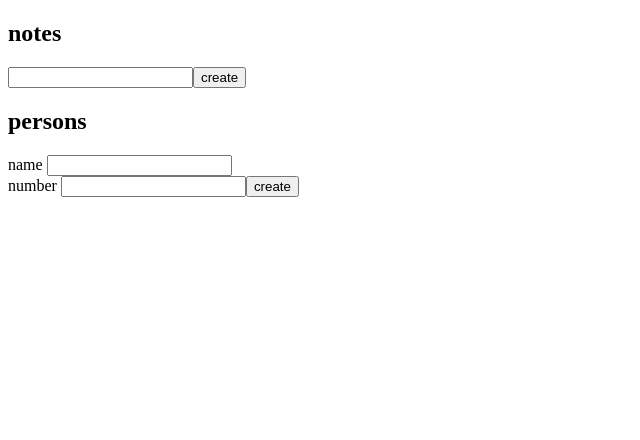
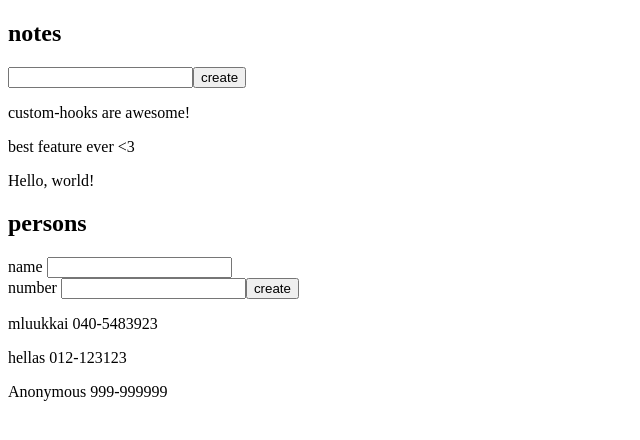
Before and after one commit to hiwersen/full-stack-open-part7, a React (Vite) app: page / in a window 1280 px wide. Shown: the top 440 px of the page, without its empty margins (0-640 px from the left). Built offline with nearby package versions, Linux system fonts and the light colour scheme; data requests are answered from the project's data file.

Commit message:
Implement exercise 7.8

```diff
--- a/db.json
+++ b/db.json
@@ -1,10 +1,33 @@
 {
   "notes": [
-    { "id": 1, "content": "custom-hooks are awesome!" },
-    { "id": 2, "content": "best feature ever <3" }
+    {
+      "id": 1,
+      "content": "custom-hooks are awesome!"
+    },
+    {
+      "id": 2,
+      "content": "best feature ever <3"
+    },
+    {
+      "content": "Hello, world!",
+      "id": 3
+    }
   ],
   "persons": [
-    { "id": 1, "name": "mluukkai", "number": "040-5483923" },
-    { "id": 2, "name": "hellas", "number": "012-123123" }
+    {
+      "id": 1,
+      "name": "mluukkai",
+      "number": "040-5483923"
+    },
+    {
+      "id": 2,
+      "name": "hellas",
+      "number": "012-123123"
+    },
+    {
+      "name": "Anonymous",
+      "number": "999-999999",
+      "id": 3
+    }
   ]
 }
--- a/src/App.jsx
+++ b/src/App.jsx
@@ -18,10 +18,20 @@ const useField = (type) => {
 const useResource = (baseUrl) => {
   const [resources, setResources] = useState([])
 
-  // ...
+  useEffect(() => {
+    axios
+      .get(baseUrl)
+      .then(({ data }) => {
+        setResources(data)
+      })
+  }, [baseUrl])
 
   const create = (resource) => {
-    // ...
+    axios
+      .post(baseUrl, resource)
+      .then(({ data }) => {
+        setResources(resources.concat(data))
+      })
   }
 
   const service = {
--- a/src/main.jsx
+++ b/src/main.jsx
@@ -1,4 +1,3 @@
-import React from 'react'
 import ReactDOM from 'react-dom/client'
 import App from './App'
 
```
